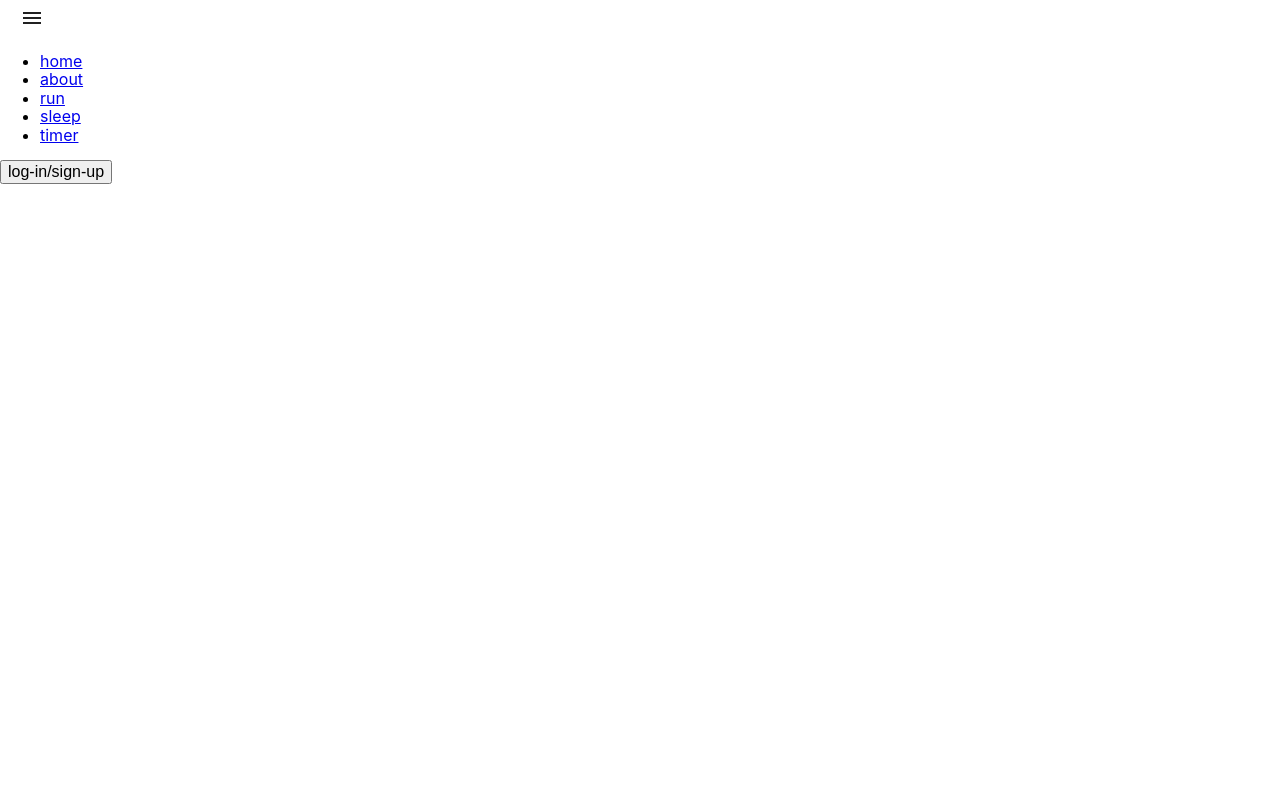
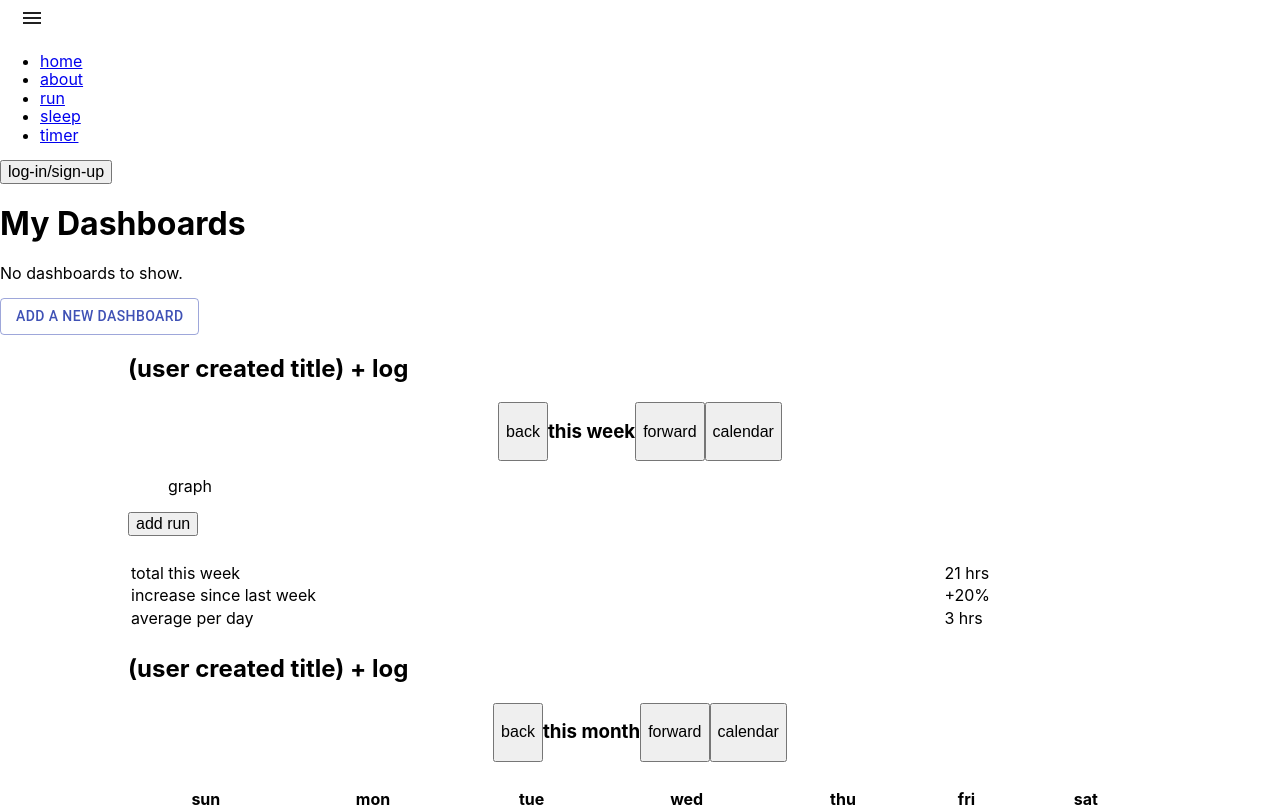
Before and after one commit to ccl-and-ddy/life-dashboard, a React (Create React App) app: page /dashboard/1 in a window 1280 px wide. Shown: the top 807 px of the page. Built offline with nearby package versions, Linux system fonts and the light colour scheme.

Commit message:
Fix route

```diff
--- a/src/App.tsx
+++ b/src/App.tsx
@@ -9,7 +9,7 @@ function App() {
     <div className="App">
       <Header></Header>
       <Switch>
-        <Route path="/" component={Home} exact />
+        <Route path="/" component={Home} />
         <Route path="/about" component={About} />
       </Switch>
     </div>
```
